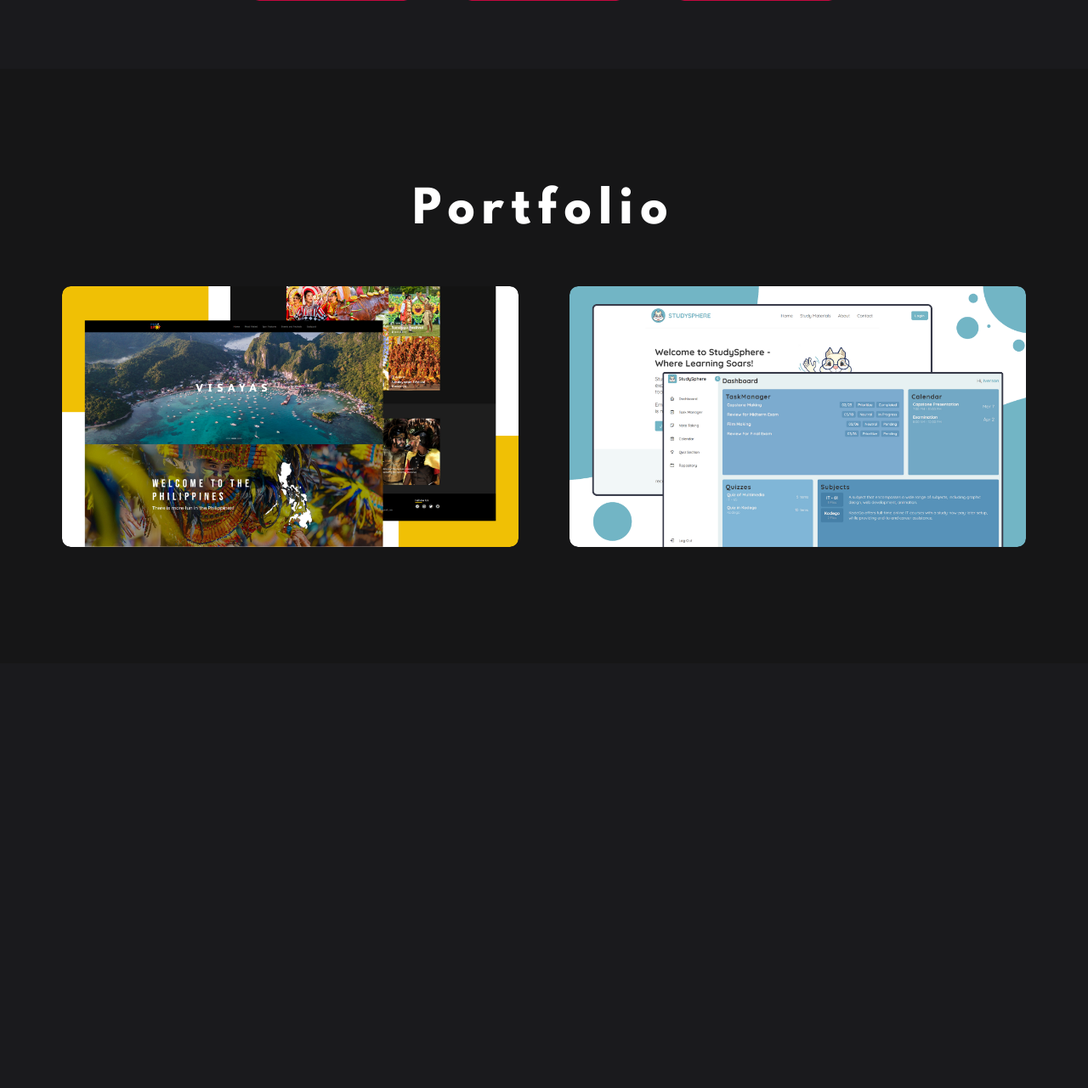
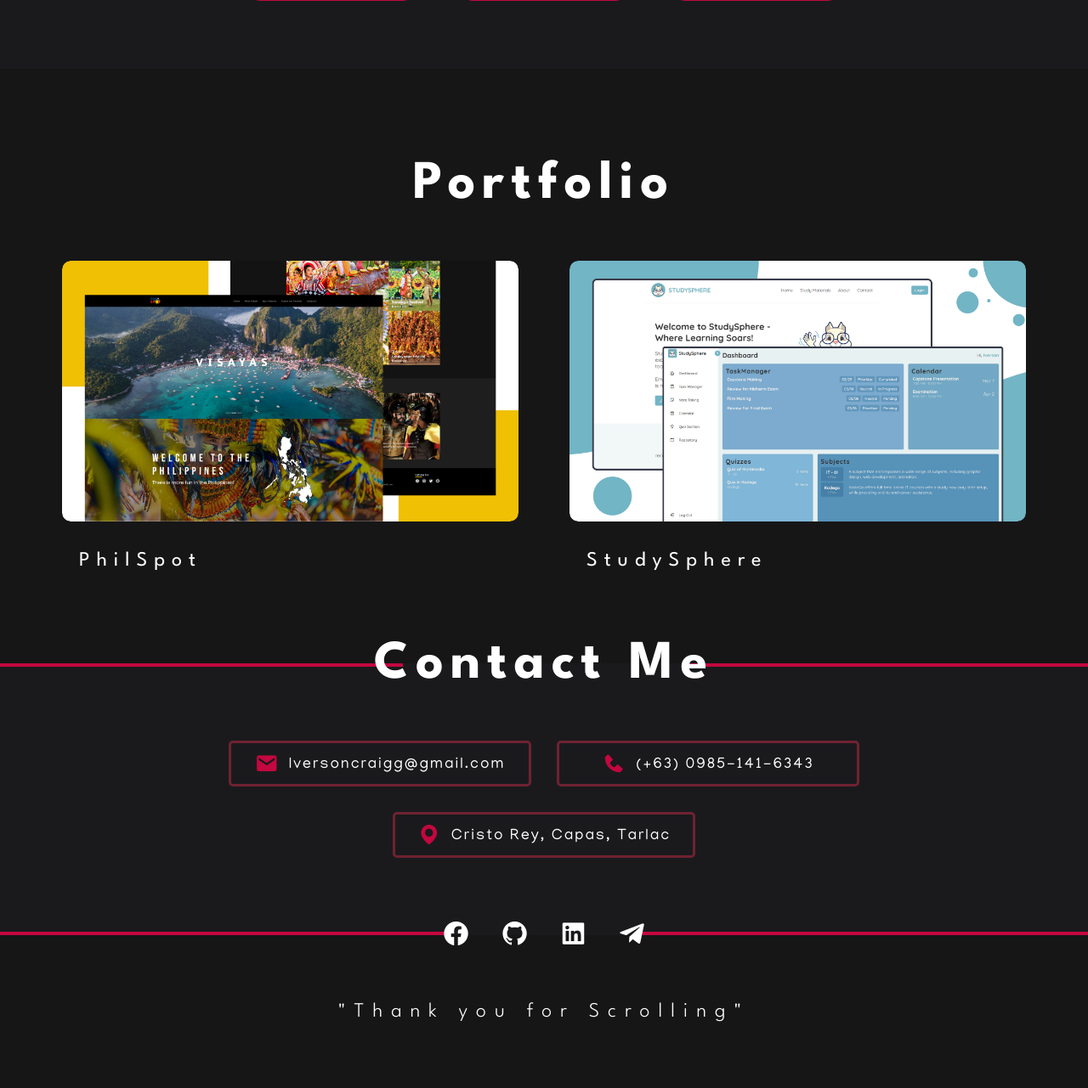
Before and after one commit to Kirukushikun/MyPortfolio, a PHP site: page / in a window 1280 px wide. Shown: the part 2259-3540 px from the top of the page at 85% size. Before the commit the page ends 2903 px from the top, so only its background shows below. Run offline with PHP 8.4, Linux system fonts and the light colour scheme.

Commit message:
new file:   Resources/IC Icon.png 	modified:   index.css 	modified:   index.html

```diff
--- a/index.css
+++ b/index.css
@@ -1,6 +1,8 @@
 @import url('https://fonts.googleapis.com/css2?family=Roboto:ital,wght@0,100;0,300;0,400;0,500;0,700;0,900;1,100;1,300;1,400;1,500;1,700;1,900&display=swap');
 @import url('https://fonts.googleapis.com/css2?family=League+Gothic&display=swap');
 @import url('https://fonts.googleapis.com/css2?family=League+Gothic&family=League+Spartan:wght@100..900&display=swap');
+@import url('https://fonts.googleapis.com/css2?family=Manjari:wght@100;400;700&display=swap');
+
 *{
     margin: 0;
 }
@@ -78,6 +80,13 @@
     display: flex;
     align-items: center;
 }
+
+.content .details{
+    display: flex;
+    flex-direction: column;
+    gap: 10px;
+}
+
 .content .details h1{
     font-family: "League Gothic";
     font-weight: 400;
@@ -89,7 +98,6 @@
     font-size: 24px;
     font-weight: 400;
     letter-spacing: 10px;
-    margin-top: -30px;
     color: #ffffff;
 }
 
@@ -142,7 +150,7 @@
     margin-bottom: 30px;
 }
 
-.details{
+.about .details{
     display: flex;
     flex-direction: column;
     gap: 40px;
@@ -267,8 +275,20 @@
     letter-spacing: 8px;
     margin-bottom: 60px;
 }.portfolio .projects{
-    display: flex;
+    display: grid;
+    grid-template-columns: "1fr 1fr";
+    grid-template-areas:
+    "Web1 Web2"
+    "Title1 Title2";
     gap: 60px;
+}.portfolio .projects h4{
+    font-size: 24px;
+    font-family: "League Spartan";
+    font-weight: 400;
+    letter-spacing: 8px;
+
+    margin-top: -25px;
+    padding: 0 20px;
 }
 
 .projects .website{
@@ -300,6 +320,8 @@
     flex-direction: column;
     align-items: center;
     justify-content: center;
+    gap: 22px;
+
     font-family: "Roboto";
     width: 75%;
     z-index: 1;
@@ -316,8 +338,6 @@
     font-weight: 300;
     font-family: "Roboto";
     letter-spacing: 4px;
-    margin-top: -20px;
-    margin-bottom: -20px;
 }.website .details button{
     width: 115px;
     height: 30px;
@@ -357,6 +377,14 @@
     transform: scale(105%);
 }
 
+.website h4{
+    background-color: #72B5C5;
+    position: absolute;
+    z-index: 1;
+    bottom: -10px;
+    left: 0;
+}
+
 .philspot:hover .details{
     opacity: 1;
 }.studysphere:hover .details{
@@ -364,3 +392,136 @@
 }
 
 /* CONTAINER 4 */
+
+/* CONTAINER 5 */
+.container5{
+    height: 320px;
+    background-color: #1A1A1D;
+
+    display: flex;
+    flex-direction: column;
+    align-items: center;
+    justify-content: center;
+
+    position: relative;
+}.container5 h1{
+    font-family: "League Spartan";
+    font-size: 64px;
+    font-weight: bold;
+    letter-spacing: 8px;
+    color: white;
+
+    position: absolute;
+    top: -28px;
+}
+
+.container5 .contacts{
+    display: flex;
+    flex-direction: column;
+    align-items: center;
+    justify-content: center;
+    gap: 30px;
+}
+
+.contacts .details{
+    display: flex;
+    gap: 30px;
+}
+
+.contacts .containers{
+    display: flex;
+    align-items: center;
+    justify-content: center;
+    color: #ffffff;
+
+    font-family: "Manjari";
+    font-size: 20px;
+    letter-spacing: 2px;
+
+    border-style: solid;
+    border-width: 3px;
+    border-radius: 5px;
+    border-color: #6F2232;
+
+    padding: 10px;
+
+    gap: 10px;
+
+    width: 330px;
+}.contacts .containers i{
+    font-size: 28px;
+    color: #C3073F;
+    display: flex;
+    align-items: center;
+    justify-content: center;
+}.contacts .containers p{
+    margin-top: 3px;
+    font-size: 18px;
+    letter-spacing: 2px;
+}
+
+.container5 .links{
+    display: flex;
+    gap: 35px;
+    position: absolute;
+    bottom: -15px;
+    z-index: 1;
+}
+.container5 .links i{
+    font-size: 34px;
+    color: white;
+    cursor: pointer;
+    transition: 0.3s ease;
+}
+.container5 .links i:hover{
+    transform: scale(1.2);
+}
+
+.container5 .head{
+    display: flex;
+    align-items: center;
+    justify-content: space-between;
+    position: absolute;
+    width: 100%;
+    top: 0;
+}.container5 .head .line{
+    height: 4px;
+    width: 37%;
+    background-color: #C3073F;
+}
+
+.container5 .foot{
+    display: flex;
+    align-items: center;
+    justify-content: space-between;
+    position: absolute;
+    width: 100%;
+    bottom: 0;
+}
+
+.container5 .foot .line{
+    height: 4px;
+    width: 41%;
+    background-color: #C3073F;
+}
+/* CONTAINER 5 */
+
+/* CONTAINER 6 */
+.container6{
+    background-color: #161617;
+    height: 180px;
+    display: flex;
+    justify-content: center;
+    align-items: center;
+
+    color: white;
+    font-family: "League Spartan";
+    font-size: 24px;
+    letter-spacing: 10px;
+    font-weight: 300;
+
+    margin: 0;
+    padding: 0;
+}
+
+/* CONTAINER 6 */
--- a/index.html
+++ b/index.html
@@ -3,7 +3,7 @@
 <head>
     <meta charset="UTF-8">
     <meta name="viewport" content="width=device-width, initial-scale=1.0">
-    <link rel="icon" href="./Resources/IC Logo.png">
+    <link rel="icon" href="./Resources/IC Icon.png">
     <link rel="stylesheet" href="index.css">
     <link href='https://unpkg.com/boxicons@2.1.4/css/boxicons.min.css' rel='stylesheet'>
     <title>My Portfolio</title>
@@ -101,6 +101,7 @@
         <div class="portfolio">
             <h1>Portfolio</h1>
             <div class="projects">
+
                 <div class="website philspot">
                     <img src="./Resources/PhilSpot.png" alt="Image Unavailable">
                     <div class="details">
@@ -118,9 +119,55 @@
                         <button id="btn2"><a href="https://studysphere.site/">VISIT</a></button>
                     </div>
                 </div>
+
+                <h4 class="title1">PhilSpot</h4>
+                <h4 class="title2">StudySphere</h4>
             </div>
         </div>
     </section>
+
+    <section class="container5">
+
+        <div class="head">
+            <div class="line"></div>
+            <div class="line"></div>
+        </div>
+
+        <h1>Contact Me</h1>
+        <div class="contacts">
+            <div class="details">
+                <div class="containers email">
+                    <i class='bx bxs-envelope' ></i>
+                    <p>Iversoncraigg@gmail.com</p>
+                </div>
+                <div class="containers number">
+                    <i class='bx bxs-phone' ></i>
+                    <p>(+63) 0985-141-6343</p>
+                </div>
+            </div>
+            <div class="containers location">
+                <i class='bx bxs-map' ></i>
+                <p> Cristo Rey, Capas, Tarlac</p>
+            </div>
+        </div>
+
+        <div class="links">
+            <i class='bx bxl-facebook-circle' ></i>
+            <i class='bx bxl-github' ></i>
+            <i class='bx bxl-linkedin-square' ></i>
+            <i class='bx bxl-telegram' ></i>
+        </div>
+
+        <div class="foot">
+            <div class="line"></div>
+            <div class="line"></div>
+        </div>
+
+    </section>
+
+    <section class="container6">
+        <p>"Thank you for Scrolling"</p>
+    </div>
 
     <script src="index.js"></script>
 
```
Also changed, not shown: Resources/IC Icon.png (added).
